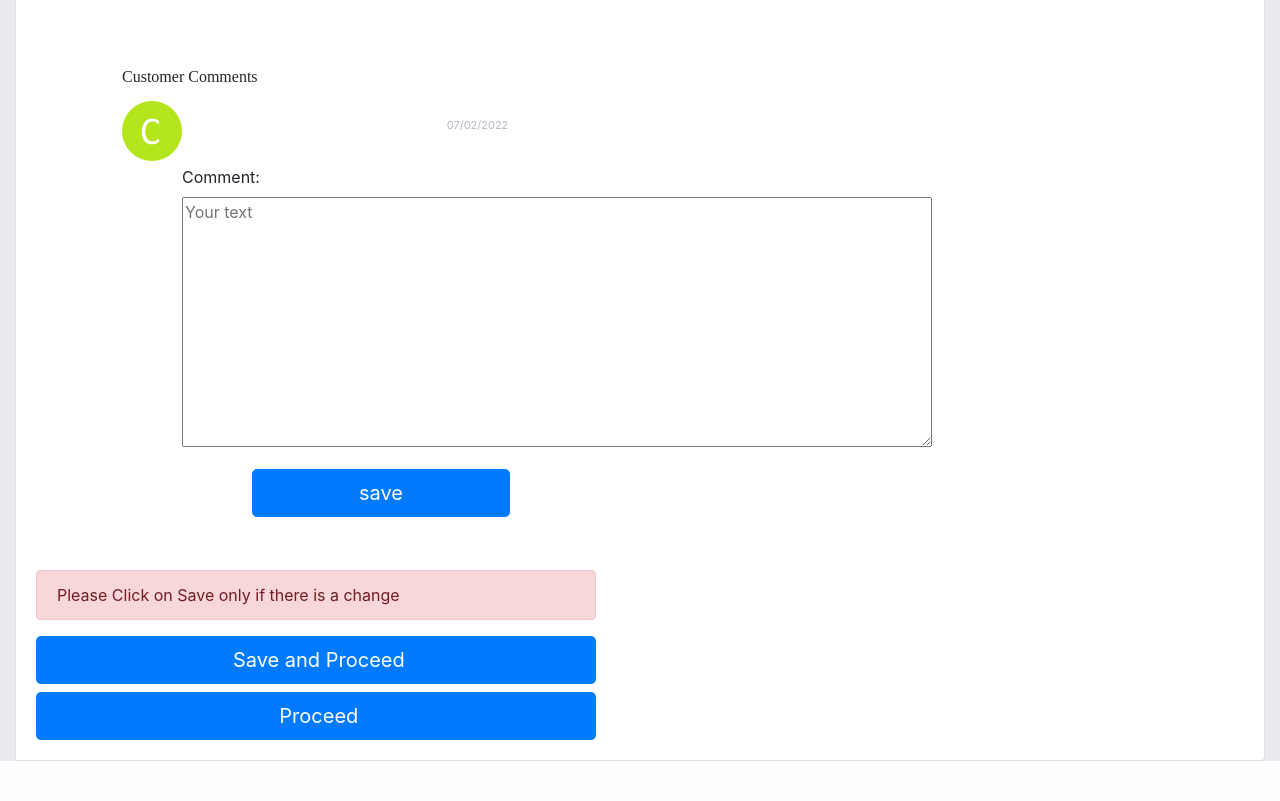
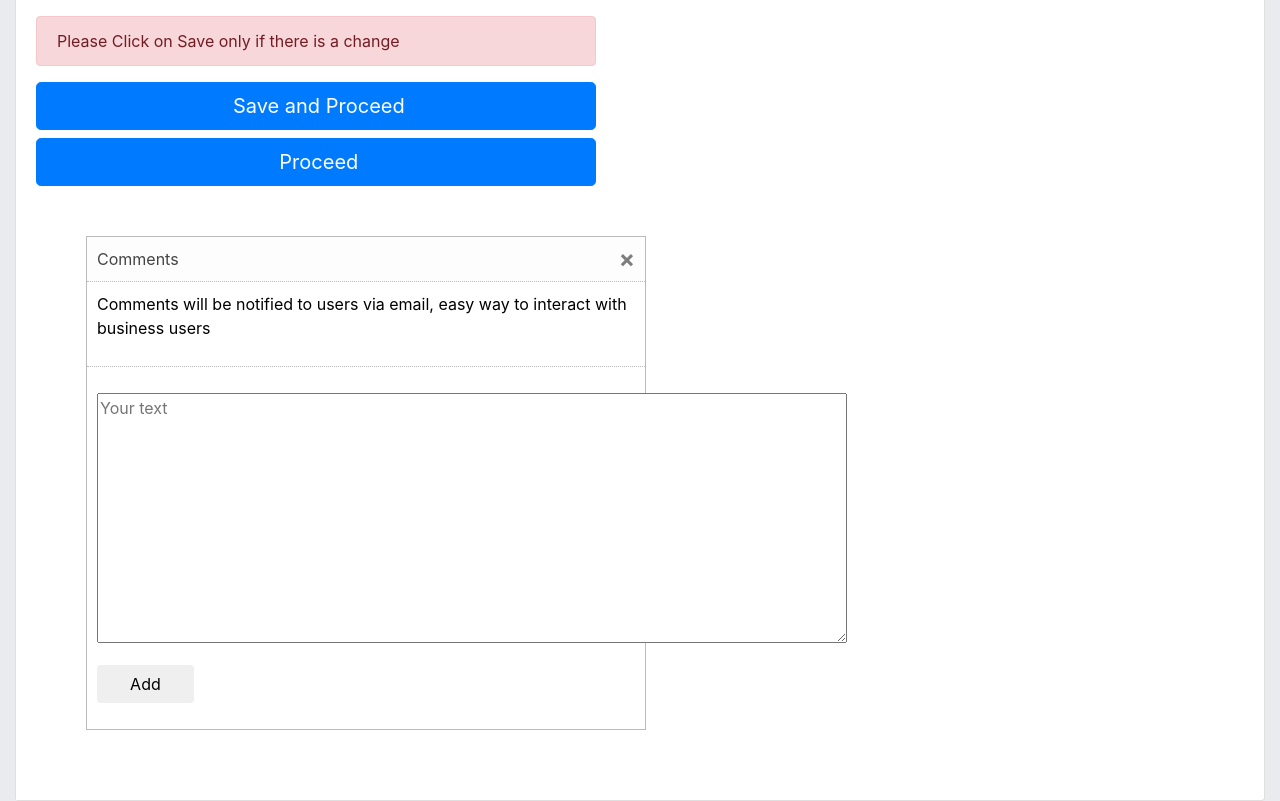
Before and after one commit to hariharasudhand/royalyarns-web, a Django app: page /ryn2 in a window 1280 px wide. Shown: the part 493-1294 px from the top of the page. Before the commit the page ends 1254 px from the top, so only its background shows below. Run offline with Django 4.2, Linux system fonts and the light colour scheme; parts of the project's set-up code (start-up, migrations or seed data) failed here and were passed over; some libraries are stand-ins or nearby versions.

Commit message:
fixed comments ui and data fetch
fixed comments ui and data fetch

```diff
--- a/RY_Enquiry_Form/templates/app/ryn2.html
+++ b/RY_Enquiry_Form/templates/app/ryn2.html
@@ -10,6 +10,8 @@
     </script> -->
     <link href="https://stackpath.bootstrapcdn.com/font-awesome/4.7.0/css/font-awesome.min.css" rel="stylesheet" />
     <link href="https://stackpath.bootstrapcdn.com/bootstrap/4.1.0/css/bootstrap.min.css" rel="stylesheet" />
+    <link href="https://maxcdn.bootstrapcdn.com/font-awesome/4.3.0/css/font-awesome.min.css"
+    rel="stylesheet">
     <script src="https://cdnjs.cloudflare.com/ajax/libs/jquery/3.3.1/jquery.min.js">
     </script>
     <script src="https://cdnjs.cloudflare.com/ajax/libs/popper.js/1.14.0/umd/popper.min.js">
@@ -278,77 +280,6 @@
             background-color: #e9ebee;
         }
 
-        .be-comment-block {
-            margin-bottom: 50px !important;
-            border: 1px solid #edeff2;
-            border-radius: 2px;
-            padding: 50px 70px;
-            border: 1px solid #ffffff;
-        }
-
-        .comments-title {
-            font-size: 16px;
-            color: #262626;
-            margin-bottom: 15px;
-            font-family: 'Conv_helveticaneuecyr-bold';
-        }
-
-        .be-img-comment {
-            width: 60px;
-            height: 60px;
-            float: left;
-            margin-bottom: 15px;
-        }
-
-        .be-ava-comment {
-            width: 60px;
-            height: 60px;
-            border-radius: 50%;
-        }
-
-        .be-comment-content {
-            margin-left: 80px;
-        }
-
-        .be-comment-content span {
-            display: inline-block;
-            width: 49%;
-            margin-bottom: 15px;
-        }
-
-        .be-comment-name {
-            font-size: 13px;
-            font-family: 'Conv_helveticaneuecyr-bold';
-        }
-
-        .be-comment-content a {
-            color: #383b43;
-        }
-
-        .be-comment-content span {
-            display: inline-block;
-            width: 49%;
-            margin-bottom: 15px;
-        }
-
-        .be-comment-time {
-            text-align: right;
-        }
-
-        .be-comment-time {
-            font-size: 11px;
-            color: #b4b7c1;
-        }
-
-        .be-comment-text {
-            font-size: 13px;
-            line-height: 18px;
-            color: #7a8192;
-            display: block;
-            background: #f6f6f7;
-            border: 1px solid #edeff2;
-            padding: 15px 20px 20px 20px;
-        }
 
         .form-group.fl_icon .icon {
             position: absolute;
@@ -411,6 +342,77 @@
             right: 90px;
             font-size: 18px;
         }
+
+    /*  Comment Box CSS */
+    @import url(//netdna.bootstrapcdn.com/bootstrap/3.1.1/css/bootstrap.min.css);
+
+    .detailBox {
+        width:100%;
+        border:1px solid #bbb;
+        margin:50px;
+    }
+    .titleBox {
+        background-color:#fdfdfd;
+        padding:10px;
+    }
+    .titleBox label{
+    color:#444;
+    margin:0;
+    display:inline-block;
+    }
+
+    .commentBox {
+        padding:10px;
+        border-top:1px dotted #bbb;
+    }
+    .commentBox .form-group:first-child, .actionBox .form-group:first-child {
+        width:80%;
+    }
+    .commentBox .form-group:nth-child(2), .actionBox .form-group:nth-child(2) {
+        width:18%;
+    }
+    .actionBox .form-group * {
+        width:100%;
+    }
+    .taskDescription {
+        margin-top:10px 0;
+        width:100%;
+    }
+    .commentList {
+        padding:0;
+        list-style:none;
+        max-height:200px;
+        overflow:auto;
+    }
+    .commentList li {
+        margin:0;
+        margin-top:10px;
+    }
+    .commentList li > div {
+        display:table-cell;
+    }
+    .commenterImage {
+        width:30px;
+        margin-right:5px;
+        height:100%;
+        float:left;
+    }
+    .commenterImage img {
+        width:100%;
+        border-radius:50%;
+    }
+    .commentText p {
+        margin:0;
+    }
+    .sub-text {
+        color:#aaa;
+        font-family:verdana;
+        font-size:11px;
+    }
+    .actionBox {
+        border-top:1px dotted #bbb;
+        padding:10px;
+    }
     </style>
 
 </head>
@@ -567,63 +569,55 @@
 
                             </tbody>
                         </table>
-                        <link href="https://maxcdn.bootstrapcdn.com/font-awesome/4.3.0/css/font-awesome.min.css"
-                            rel="stylesheet">
-                        <div class="container">
-                            <div class="be-comment-block">
-                                <h1 class="comments-title">Customer Comments</h1>
-                                <div class="be-comment">
-                                    <div class="be-img-comment">
-                                        <a href="blog-detail-2.html">
-                                            <img src="{% static 'images/customer.png'%}" alt="" class="be-ava-comment">
-                                        </a>
+                    </form>
+                    <div class="alert alert-danger" role="alert">
+                        Please Click on Save only if there is a change
+                    </div>
+                    <div class="d-grid gap-2">
+                        <button type="submit"
+                            class="btn btn-primary btn-lg btn-block">&nbsp;&nbsp;&nbsp;&nbsp;&nbsp;&nbsp;Save
+                            and Proceed&nbsp;&nbsp;&nbsp;&nbsp;&nbsp;</button>
+                        <button type="button" id="cancelAction"
+                            class="btn btn-primary btn-lg btn-block">&nbsp;&nbsp;&nbsp;&nbsp;&nbsp;&nbsp;Proceed&nbsp;&nbsp;&nbsp;&nbsp;&nbsp;</button>
+                        <input type="hidden" id="txtcancel" name="txtcancel" value="">
+                    </div>
+
+                        <!-- new comments box-->
+
+                        <div class="detailBox">
+                            <div class="titleBox">
+                              <label>Comments</label>
+                                <button type="button" class="close" aria-hidden="true">&times;</button>
+                            </div>
+                            <div class="commentBox">
+
+                                <p class="taskDescription">Comments will be notified to users via email, easy way to interact with business users</p>
+                            </div>
+                            <div class="actionBox">
+                                <ul class="commentList">
+                                    {% for id in data3 %}
+                                    <li>
+                                        <div class="commenterImage">
+                                            ---     {{id.UserId}}  ---
+                                        </div>
+                                        <div class="commentText">
+                                            <p class="">{{id.Comments}}</p> <span class="date sub-text">{{id.DT}}</span>
+
+                                        </div>
+                                    </li>
+                                    {% endfor %}
+
+                                </ul>
+                                <form class="form-block">
+                                    <div class="form-group">
+
+                                        <textarea style="height:250px;width:750px" class="border-10"
+                                            class="form-input form-control-lg mb-2" required="" id="comment"
+                                            name="Ccomment" value="" placeholder="Your text"></textarea>
                                     </div>
-                                    <div class="be-comment-content">
-                                        <span class="be-comment-name">
-                                            <a href="">{{Customer}}</a>
-                                        </span>
-                                        <span class="be-comment-time">
-
-                                            <p>
-                                            <div id="current_date"></div>
-                                            </p>
-                                        </span>
-                                        {% for id in data3 %}
-                                        <p class="be-comment-text">
-                                            --- ${{id.UserId}}
-                                            --{{id.DT}}
-                                            --{{id.Comments}}
-                                        </p>
-                                        {% endfor %}
+                                    <div class="form-group">
+                                        <button class="btn btn-default">Add</button>
                                     </div>
-                                </div>
-
-                                <form class="form-block">
-                                    <div class="row">
-                                        <!-- <div class="col-xs-12 col-sm-6">
-                                            <div class="form-group fl_icon">
-                                                <div class="icon"><i class="fa fa-user"></i></div>
-                                                <input class="form-input" type="text" value='{{Customer}}'>
-                                            </div>
-                                        </div> -->
-                                        <!-- <div class="col-xs-12 col-sm-6 fl_icon">
-                                            <div class="form-group fl_icon">
-                                                <div class="icon"><i class="fa fa-envelope-o"></i></div>
-                                                <input class="form-input" type="text" value='{{Customer}}'
-                                                    placeholder="Your email">
-                                            </div>
-                                        </div> -->
-                                        <div class="col-xs-12">
-                                            <div class="form-group">
-                                                <label for="comment">Comment:</label>
-                                                <textarea style="height:250px;width:750px" class="border-10"
-                                                    class="form-input form-control-lg mb-2" required="" id="comment"
-                                                    name="Ccomment" value="" placeholder="Your text"></textarea>
-                                            </div>
-                                        </div>
-                                    </div>
-                                    <button type="button" id="commentAction"
-                                        class="btn btn-primary btn-lg float-right">&nbsp;&nbsp;&nbsp;&nbsp;&nbsp;&nbsp;&nbsp;&nbsp;&nbsp;&nbsp;&nbsp;&nbsp;&nbsp;&nbsp;&nbsp;&nbsp;save&nbsp;&nbsp;&nbsp;&nbsp;&nbsp;&nbsp;&nbsp;&nbsp;&nbsp;&nbsp;&nbsp;&nbsp;&nbsp;&nbsp;&nbsp;&nbsp;</button>
                                     <input type="hidden" id="txtcancel" name="txtcancel" value="">
                                     {% if messages %}
                                     <div class="alert alert-success alert-dismissible">
@@ -635,27 +629,14 @@
                                 </form>
                             </div>
                         </div>
+                        <!-- Ends-->
 
 
-                        <div class="alert alert-danger" role="alert">
-                            Please Click on Save only if there is a change
-                        </div>
-                        <div class="d-grid gap-2">
-                            <button type="submit"
-                                class="btn btn-primary btn-lg btn-block">&nbsp;&nbsp;&nbsp;&nbsp;&nbsp;&nbsp;Save
-                                and Proceed&nbsp;&nbsp;&nbsp;&nbsp;&nbsp;</button>
-                            <button type="button" id="cancelAction"
-                                class="btn btn-primary btn-lg btn-block">&nbsp;&nbsp;&nbsp;&nbsp;&nbsp;&nbsp;Proceed&nbsp;&nbsp;&nbsp;&nbsp;&nbsp;</button>
-                            <input type="hidden" id="txtcancel" name="txtcancel" value="">
-                        </div>
 
-                    </form>
                 </div>
             </div>
         </div>
     </div>
-    </div>
-
 
     {% else %}
     <h2>No data was found</h2>
```
Also changed, not shown: RY_Enquiry_Form/views.py (+0 -12 lines).
